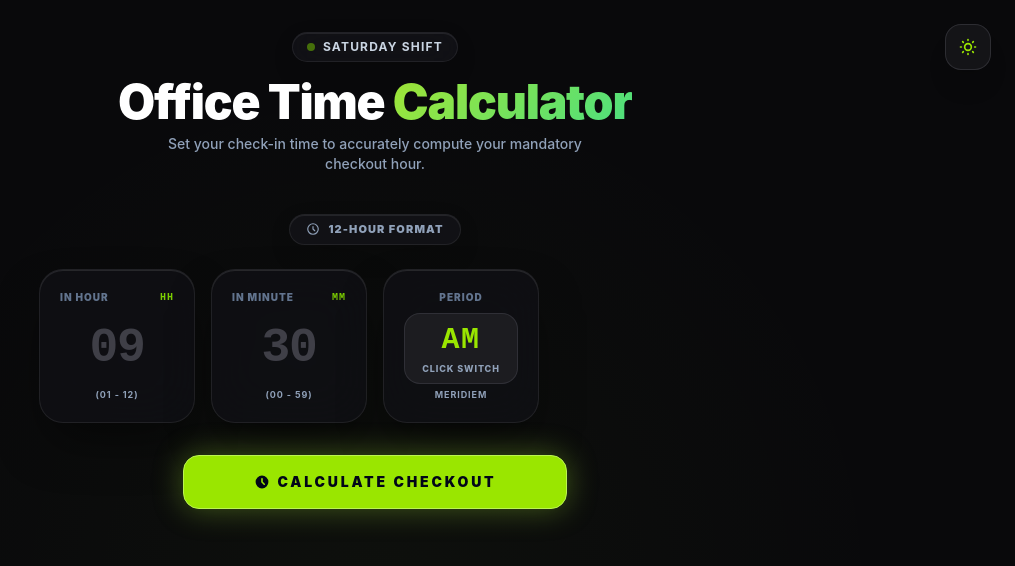
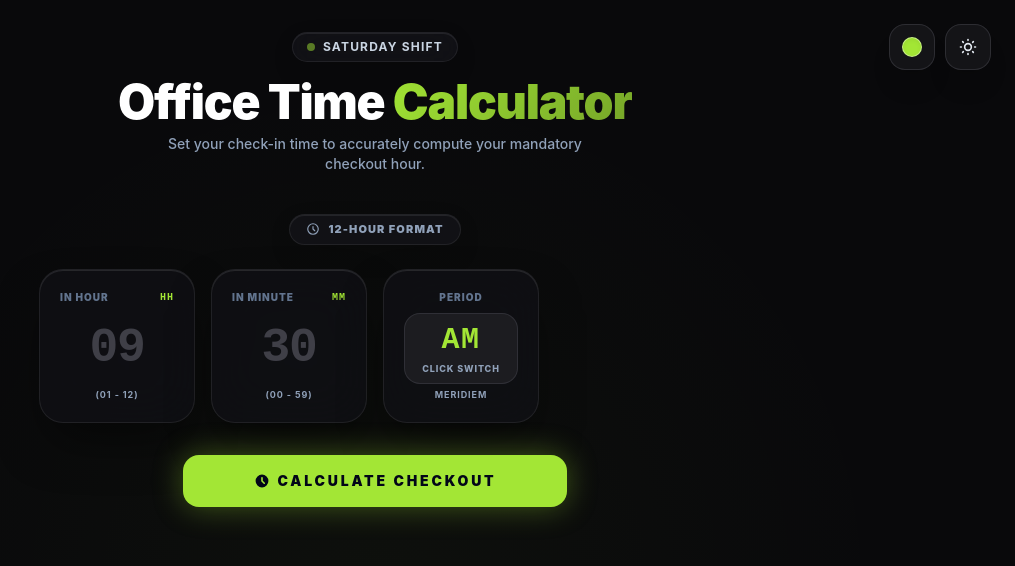
Before and after one commit to Sourav1018/office-time-calculator, a Vue app: page /app in a window 1280 px wide. Shown: the top 566 px of the page, without its empty margins (265-1280 px from the left). Built offline with nearby package versions, Linux system fonts and the light colour scheme.

Commit message:
feat: complete dynamic accent color palette system & fully bind UI elements across light and dark modes

```diff
--- a/src/App.vue
+++ b/src/App.vue
@@ -4,6 +4,40 @@ import { RouterView } from 'vue-router'
 import { requestNotificationPermission } from '@/composables/notification'
 
 const isDark = ref(true)
+const isColorMenuOpen = ref(false)
+const currentAccentHex = ref('#a3e635')
+
+const presetColors = [
+  { name: 'Neon Green', hex: '#a3e635' },
+  { name: 'Electric Cyan', hex: '#06b6d4' },
+  { name: 'Neon Violet', hex: '#a855f7' },
+  { name: 'Hot Pink', hex: '#ec4899' },
+  { name: 'Sunset Orange', hex: '#f97316' },
+  { name: 'Electric Blue', hex: '#3b82f6' },
+  { name: 'Emerald', hex: '#10b981' },
+  { name: 'Golden Yellow', hex: '#eab308' },
+  { name: 'Crimson Red', hex: '#f43f5e' },
+]
+
+function hexToRgb(hex) {
+  let c = hex.replace('#', '')
+  if (c.length === 3)
+    c = c
+      .split('')
+      .map((x) => x + x)
+      .join('')
+  const num = parseInt(c, 16)
+  if (isNaN(num)) return '163, 230, 53'
+  return `${(num >> 16) & 255}, ${(num >> 8) & 255}, ${num & 255}`
+}
+
+function setAccentColor(hex) {
+  currentAccentHex.value = hex
+  const rgb = hexToRgb(hex)
+  document.documentElement.style.setProperty('--accent-color', hex)
+  document.documentElement.style.setProperty('--accent-rgb', rgb)
+  localStorage.setItem('accentColor', hex)
+}
 
 function toggleTheme() {
   isDark.value = !isDark.value
@@ -30,6 +64,13 @@ onMounted(() => {
     isDark.value = true
   }
   updateThemeClass()
+
+  const savedAccent = localStorage.getItem('accentColor')
+  if (savedAccent) {
+    setAccentColor(savedAccent)
+  } else {
+    setAccentColor('#a3e635')
+  }
 })
 </script>
 
@@ -39,18 +80,19 @@ onMounted(() => {
   >
     <!-- Background Ambient Orbs & Mesh Glow -->
     <div class="fixed inset-0 z-0 overflow-hidden pointer-events-none select-none">
-      <!-- Top Left Lime Glow -->
+      <!-- Top Left Dynamic Glow -->
       <div
-        class="absolute -top-32 -left-32 w-[550px] h-[550px] rounded-full bg-lime-400/20 dark:bg-lime-400/10 blur-[130px] animate-float-slow"
+        class="absolute -top-32 -left-32 w-[550px] h-[550px] rounded-full blur-[130px] animate-float-slow transition-colors duration-700"
+        :style="{ backgroundColor: currentAccentHex, opacity: isDark ? 0.12 : 0.2 }"
       ></div>
 
-      <!-- Bottom Right Cyan/Violet Glow -->
+      <!-- Bottom Right Glow -->
       <div
         class="absolute -bottom-32 -right-32 w-[600px] h-[600px] rounded-full bg-cyan-400/20 dark:bg-emerald-500/10 blur-[140px] animate-float-slow"
         style="animation-delay: -6s"
       ></div>
 
-      <!-- Center Soft Violet Accent -->
+      <!-- Center Soft Accent -->
       <div
         class="absolute top-1/3 right-1/4 w-[350px] h-[350px] rounded-full bg-indigo-400/15 dark:bg-violet-600/10 blur-[100px]"
       ></div>
@@ -68,14 +110,114 @@ onMounted(() => {
     <!-- Main Content View -->
     <RouterView />
 
+    <!-- Top Right Floating Controls Wrapper -->
+    <div class="fixed top-6 right-6 z-[999] flex items-center gap-2.5">
+      <!-- Palette Popover Toggle Button -->
+      <div class="relative">
+        <button
+          @click="isColorMenuOpen = !isColorMenuOpen"
+          class="p-3 rounded-2xl transition-all duration-300 backdrop-blur-xl border flex items-center justify-center group shadow-xl active:scale-95 cursor-pointer"
+          :class="
+            isDark
+              ? 'bg-zinc-900/80 border-zinc-700/60 text-slate-200 hover:border-slate-400/60'
+              : 'bg-white/80 border-slate-200 text-slate-700 hover:border-slate-400/60 shadow-[0_10px_25px_-5px_rgba(0,0,0,0.08)]'
+          "
+          title="Customize Theme Accent Color"
+        >
+          <!-- Color Swatch Circle Indicator -->
+          <span
+            class="w-5 h-5 rounded-full shadow-inner border border-white/40 transform group-hover:scale-110 transition-transform duration-300"
+            :style="{ backgroundColor: currentAccentHex }"
+          ></span>
+        </button>
+
+        <!-- Color Palette Dropdown Menu -->
+        <transition
+          enter-active-class="transition duration-200 ease-out"
+          enter-from-class="opacity-0 scale-95 -translate-y-2"
+          enter-to-class="opacity-100 scale-100 translate-y-0"
+          leave-active-class="transition duration-150 ease-in"
+          leave-from-class="opacity-100 scale-100 translate-y-0"
+          leave-to-class="opacity-0 scale-95 -translate-y-2"
+        >
+          <div
+            v-if="isColorMenuOpen"
+            class="absolute right-0 mt-3 w-72 rounded-3xl p-5 shadow-2xl glass-panel border z-[1000]"
+          >
+            <div class="flex items-center justify-between mb-4">
+              <span
+                class="text-xs font-black uppercase tracking-widest text-slate-700 dark:text-slate-200 flex items-center gap-1.5"
+              >
+                <span>🎨 Accent Color</span>
+              </span>
+              <button
+                @click="isColorMenuOpen = false"
+                class="text-slate-400 hover:text-slate-600 dark:hover:text-white text-xs font-bold"
+              >
+                ✕
+              </button>
+            </div>
+
+            <!-- Preset Swatches Grid -->
+            <div class="grid grid-cols-5 gap-2.5 mb-4">
+              <button
+                v-for="color in presetColors"
+                :key="color.hex"
+                @click="setAccentColor(color.hex)"
+                class="w-10 h-10 rounded-xl flex items-center justify-center transition-all duration-300 relative group active:scale-90 border border-white/20 shadow-md"
+                :style="{ backgroundColor: color.hex }"
+                :title="color.name"
+              >
+                <svg
+                  v-if="currentAccentHex === color.hex"
+                  xmlns="http://www.w3.org/2000/svg"
+                  class="h-4 w-4 text-slate-950 font-bold"
+                  viewBox="0 0 20 20"
+                  fill="currentColor"
+                >
+                  <path
+                    fill-rule="evenodd"
+                    d="M16.707 5.293a1 1 0 010 1.414l-8 8a1 1 0 01-1.414 0l-4-4a1 1 0 011.414-1.414L8 12.586l7.293-7.293a1 1 0 011.414 0z"
+                    clip-rule="evenodd"
+                  />
+                </svg>
+              </button>
+            </div>
+
+            <!-- Custom Hex Picker -->
+            <div
+              class="pt-3 border-t border-slate-200/60 dark:border-white/10 flex items-center justify-between"
+            >
+              <span
+                class="text-[10px] font-extrabold uppercase tracking-widest text-slate-500 dark:text-slate-400"
+                >Custom Picker</span
+              >
+              <div class="flex items-center gap-2">
+                <span
+                  class="text-xs font-mono font-bold text-slate-700 dark:text-slate-300 uppercase"
+                  >{{ currentAccentHex }}</span
+                >
+                <input
+                  type="color"
+                  :value="currentAccentHex"
+                  @input="setAccentColor($event.target.value)"
+                  class="w-7 h-7 rounded-lg border-0 cursor-pointer bg-transparent"
+                  title="Pick Any Custom Color"
+                />
+              </div>
+            </div>
+          </div>
+        </transition>
+      </div>
+
       <!-- Floating Glass Theme Toggle Button -->
       <button
         @click="toggleTheme"
-      class="fixed top-6 right-6 z-[999] p-3 rounded-2xl transition-all duration-300 backdrop-blur-xl border flex items-center justify-center group shadow-xl active:scale-95"
+        class="p-3 rounded-2xl transition-all duration-300 backdrop-blur-xl border flex items-center justify-center group shadow-xl active:scale-95 cursor-pointer"
         :class="
           isDark
-          ? 'bg-zinc-900/80 border-zinc-700/60 text-lime-400 hover:border-lime-400/60 hover:shadow-[0_0_25px_rgba(163,230,53,0.25)]'
-          : 'bg-white/80 border-slate-200 text-slate-700 hover:border-lime-500/60 hover:text-lime-600 hover:shadow-[0_10px_25px_-5px_rgba(163,230,53,0.3)]'
+            ? 'bg-zinc-900/80 border-zinc-700/60 text-slate-200 hover:border-slate-400/60'
+            : 'bg-white/80 border-slate-200 text-slate-700 hover:border-slate-400/60 shadow-[0_10px_25px_-5px_rgba(0,0,0,0.08)]'
         "
         :title="isDark ? 'Switch to Light Mode' : 'Switch to Dark Mode'"
       >
@@ -113,6 +255,7 @@ onMounted(() => {
         </svg>
       </button>
     </div>
+  </div>
 </template>
 
 <style scoped>
--- a/src/assets/main.css
+++ b/src/assets/main.css
@@ -7,9 +7,14 @@
   --font-mono: 'JetBrains Mono', 'Fira Code', monospace;
 }
 
+:root {
+  --accent-color: #a3e635;
+  --accent-rgb: 163, 230, 53;
+}
+
 @layer base {
   body {
-    @apply bg-slate-50 dark:bg-[#09090b] text-slate-900 dark:text-slate-100 transition-colors duration-500 min-h-screen selection:bg-lime-400 selection:text-black;
+    @apply bg-slate-50 dark:bg-[#09090b] text-slate-900 dark:text-slate-100 transition-colors duration-500 min-h-screen;
     font-family: var(--font-sans);
   }
 }
@@ -68,8 +73,9 @@
   }
 
   /* Gradient Text & Accent Effects */
-  .gradient-text-lime {
-    background: linear-gradient(135deg, #a3e635 0%, #4ade80 100%);
+  .gradient-text-lime,
+  .gradient-text-accent {
+    background: linear-gradient(135deg, var(--accent-color) 0%, rgba(var(--accent-rgb), 0.7) 100%);
     -webkit-background-clip: text;
     -webkit-text-fill-color: transparent;
   }
--- a/src/views/HomePage.vue
+++ b/src/views/HomePage.vue
@@ -8,7 +8,7 @@
       style="
         background-image: radial-gradient(
           circle at 50% 50%,
-          rgba(163, 230, 53, 0.15) 0%,
+          rgba(var(--accent-rgb), 0.15) 0%,
           transparent 60%
         );
       "
@@ -33,7 +33,10 @@
           <div
             class="inline-flex items-center gap-2 px-3.5 py-1.5 rounded-full glass-card mb-3 sm:mb-4 text-xs font-bold uppercase tracking-widest text-slate-600 dark:text-slate-300 shadow-sm border border-slate-200/80 dark:border-white/10"
           >
-            <span class="w-2 h-2 rounded-full bg-lime-500 animate-pulse"></span>
+            <span
+              class="w-2 h-2 rounded-full animate-pulse"
+              :style="{ backgroundColor: 'var(--accent-color)' }"
+            ></span>
             <span>{{ currentDayName }} Shift</span>
           </div>
 
@@ -56,8 +59,17 @@
             class="text-[10px] sm:text-[11px] font-black uppercase tracking-widest px-3.5 sm:px-4 py-1.5 rounded-full glass-card border transition-all duration-300 shadow-sm active:scale-95 flex items-center gap-2"
             :class="
               is24Hour
-                ? 'text-lime-600 dark:text-lime-400 border-lime-400/60 bg-lime-500/10'
-                : 'text-slate-600 dark:text-slate-400 border-slate-200 dark:border-white/10 hover:border-lime-500/50'
+                ? ''
+                : 'text-slate-600 dark:text-slate-400 border-slate-200 dark:border-white/10 hover:border-slate-300'
+            "
+            :style="
+              is24Hour
+                ? {
+                    color: 'var(--accent-color)',
+                    borderColor: 'rgba(var(--accent-rgb), 0.6)',
+                    backgroundColor: 'rgba(var(--accent-rgb), 0.1)',
+                  }
+                : {}
             "
           >
             <svg
@@ -85,13 +97,15 @@
         >
           <!-- Hours Card Input -->
           <div
-            class="glass-panel rounded-3xl p-4 sm:p-5 flex flex-col justify-between relative group hover:border-lime-500/40 transition-all duration-300 shadow-xl"
+            class="glass-panel rounded-3xl p-4 sm:p-5 flex flex-col justify-between relative group transition-all duration-300 shadow-xl"
           >
             <div
               class="flex items-center justify-between text-[10px] font-black uppercase tracking-widest text-slate-400 dark:text-slate-500 mb-1 sm:mb-2"
             >
               <span>In Hour</span>
-              <span class="text-lime-500 font-mono">HH</span>
+              <span class="font-mono transition-colors" :style="{ color: 'var(--accent-color)' }"
+                >HH</span
+              >
             </div>
 
             <input
@@ -113,13 +127,15 @@
 
           <!-- Minutes Card Input -->
           <div
-            class="glass-panel rounded-3xl p-4 sm:p-5 flex flex-col justify-between relative group hover:border-lime-500/40 transition-all duration-300 shadow-xl"
+            class="glass-panel rounded-3xl p-4 sm:p-5 flex flex-col justify-between relative group transition-all duration-300 shadow-xl"
           >
             <div
               class="flex items-center justify-between text-[10px] font-black uppercase tracking-widest text-slate-400 dark:text-slate-500 mb-1 sm:mb-2"
             >
               <span>In Minute</span>
-              <span class="text-lime-500 font-mono">MM</span>
+              <span class="font-mono transition-colors" :style="{ color: 'var(--accent-color)' }"
+                >MM</span
+              >
             </div>
 
             <input
@@ -141,7 +157,7 @@
 
           <!-- AM / PM Toggle Card (Hidden in 24h mode) -->
           <div
-            class="glass-panel rounded-3xl p-4 sm:p-5 flex flex-col justify-between relative group hover:border-lime-500/40 transition-all duration-300 shadow-xl"
+            class="glass-panel rounded-3xl p-4 sm:p-5 flex flex-col justify-between relative group transition-all duration-300 shadow-xl"
             v-if="!is24Hour"
           >
             <div
@@ -153,10 +169,11 @@
             <button
               id="period"
               @click="period = period === 'AM' ? 'PM' : 'AM'"
-              class="w-full flex-1 rounded-2xl border transition-all duration-300 flex flex-col items-center justify-center gap-0.5 sm:gap-1 active:scale-95 py-1.5 sm:py-2 bg-slate-100/80 border-slate-200 text-slate-900 hover:border-lime-500/60 dark:bg-zinc-800/60 dark:border-zinc-700/60 dark:text-white dark:hover:border-lime-400/60"
+              class="w-full flex-1 rounded-2xl border transition-all duration-300 flex flex-col items-center justify-center gap-0.5 sm:gap-1 active:scale-95 py-1.5 sm:py-2 bg-slate-100/80 border-slate-200 text-slate-900 dark:bg-zinc-800/60 dark:border-zinc-700/60 dark:text-white"
             >
               <span
-                class="text-2xl sm:text-3xl font-black tracking-wider text-lime-600 dark:text-lime-400 font-mono"
+                class="text-2xl sm:text-3xl font-black tracking-wider font-mono transition-colors"
+                :style="{ color: 'var(--accent-color)' }"
                 >{{ period }}</span
               >
               <span
@@ -174,7 +191,7 @@
 
           <!-- Shift Mode Toggle Card (Full/Half Day) -->
           <div
-            class="glass-panel rounded-3xl p-4 sm:p-5 flex flex-col justify-between relative group hover:border-lime-500/40 transition-all duration-300 shadow-xl"
+            class="glass-panel rounded-3xl p-4 sm:p-5 flex flex-col justify-between relative group transition-all duration-300 shadow-xl"
             v-if="!isSaturday"
           >
             <div
@@ -182,7 +199,12 @@
             >
               <span>Shift Type</span>
               <span
-                class="px-1.5 py-0.5 rounded text-[9px] font-extrabold bg-lime-400/20 text-lime-600 dark:text-lime-400 border border-lime-400/30"
+                class="px-1.5 py-0.5 rounded text-[9px] font-extrabold transition-colors border"
+                :style="{
+                  backgroundColor: 'rgba(var(--accent-rgb), 0.2)',
+                  color: 'var(--accent-color)',
+                  borderColor: 'rgba(var(--accent-rgb), 0.3)',
+                }"
               >
                 {{ decimalHours }}h
               </span>
@@ -190,7 +212,7 @@
 
             <button
               @click="isHalfDay = !isHalfDay"
-              class="w-full flex-1 rounded-2xl border transition-all duration-300 flex flex-col items-center justify-center gap-0.5 sm:gap-1 active:scale-95 py-1.5 sm:py-2 bg-slate-100/80 border-slate-200 text-slate-900 hover:border-lime-500/60 dark:bg-zinc-800/60 dark:border-zinc-700/60 dark:text-white dark:hover:border-lime-400/60"
+              class="w-full flex-1 rounded-2xl border transition-all duration-300 flex flex-col items-center justify-center gap-0.5 sm:gap-1 active:scale-95 py-1.5 sm:py-2 bg-slate-100/80 border-slate-200 text-slate-900 dark:bg-zinc-800/60 dark:border-zinc-700/60 dark:text-white"
             >
               <span
                 class="text-lg sm:text-xl font-black uppercase tracking-wider text-slate-900 dark:text-white"
@@ -215,10 +237,15 @@
           <!-- Big Pulsing Launch CTA Button -->
           <button
             @click="isTimerRunning ? (showFocusMode = true) : startTimer()"
-            class="w-full relative inline-flex items-center justify-center px-8 py-3.5 sm:py-4 overflow-hidden font-black text-slate-950 transition-all duration-300 bg-lime-400 rounded-2xl hover:bg-lime-300 hover:scale-[1.02] active:scale-[0.98] shadow-[0_0_30px_rgba(163,230,53,0.35)] border border-lime-300 group"
+            class="w-full relative inline-flex items-center justify-center px-8 py-3.5 sm:py-4 overflow-hidden font-black text-slate-950 transition-all duration-300 rounded-2xl hover:scale-[1.02] active:scale-[0.98] group cursor-pointer"
+            :style="{
+              backgroundColor: 'var(--accent-color)',
+              borderColor: 'var(--accent-color)',
+              boxShadow: '0 0 30px rgba(var(--accent-rgb), 0.35)',
+            }"
           >
             <span
-              class="absolute inset-0 w-full h-full bg-gradient-to-r from-lime-300 via-lime-400 to-emerald-400 opacity-0 group-hover:opacity-100 transition-opacity"
+              class="absolute inset-0 w-full h-full opacity-0 group-hover:opacity-20 transition-opacity bg-white"
             ></span>
             <span
               class="relative text-xs sm:text-sm uppercase tracking-[0.2em] flex items-center gap-2"
@@ -276,7 +303,7 @@
         <!-- Floating Back Button (Generous margin below to prevent overlap) -->
         <button
           @click.stop="showFocusMode = false"
-          class="relative z-50 mb-10 sm:mb-14 px-6 py-2.5 sm:py-3 rounded-full glass-card border transition-all duration-300 flex items-center gap-2 group active:scale-95 hover:scale-105 shadow-xl cursor-pointer text-slate-800 hover:text-lime-600 border-slate-300 hover:border-lime-500 dark:text-slate-100 dark:hover:text-lime-400 dark:border-white/20 dark:hover:border-lime-400/60"
+          class="relative z-50 mb-10 sm:mb-14 px-6 py-2.5 sm:py-3 rounded-full glass-card border transition-all duration-300 flex items-center gap-2 group active:scale-95 hover:scale-105 shadow-xl cursor-pointer text-slate-800 border-slate-300 hover:border-slate-400 dark:text-slate-100 dark:border-white/20 dark:hover:border-white/40"
         >
           <svg
             xmlns="http://www.w3.org/2000/svg"
```
Also changed, not shown: src/components/AnimatedTimer.vue (+29 -21 lines), src/components/DataDeck.vue (+29 -6 lines). Lines whose indentation alone changed are shown as unchanged.
